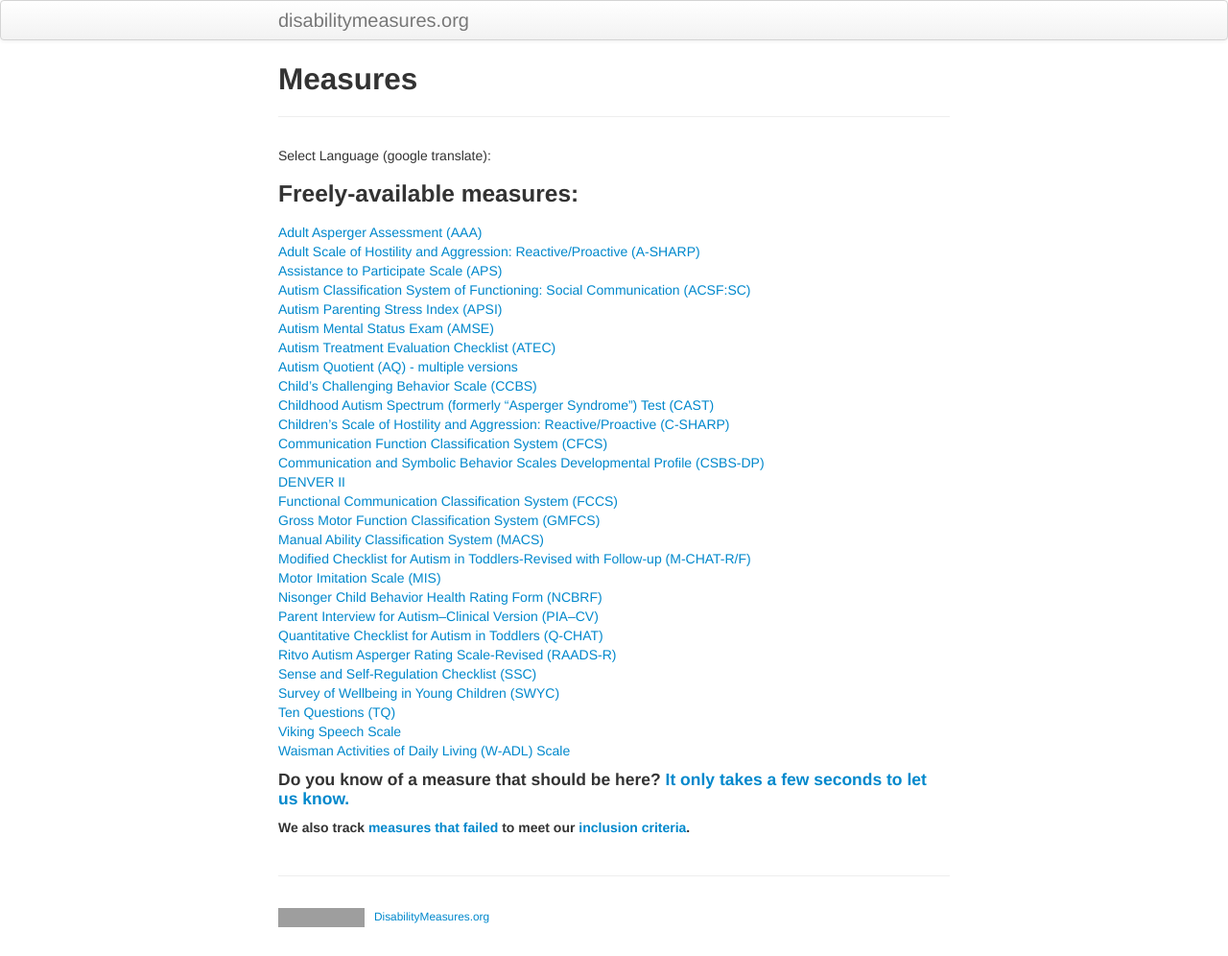
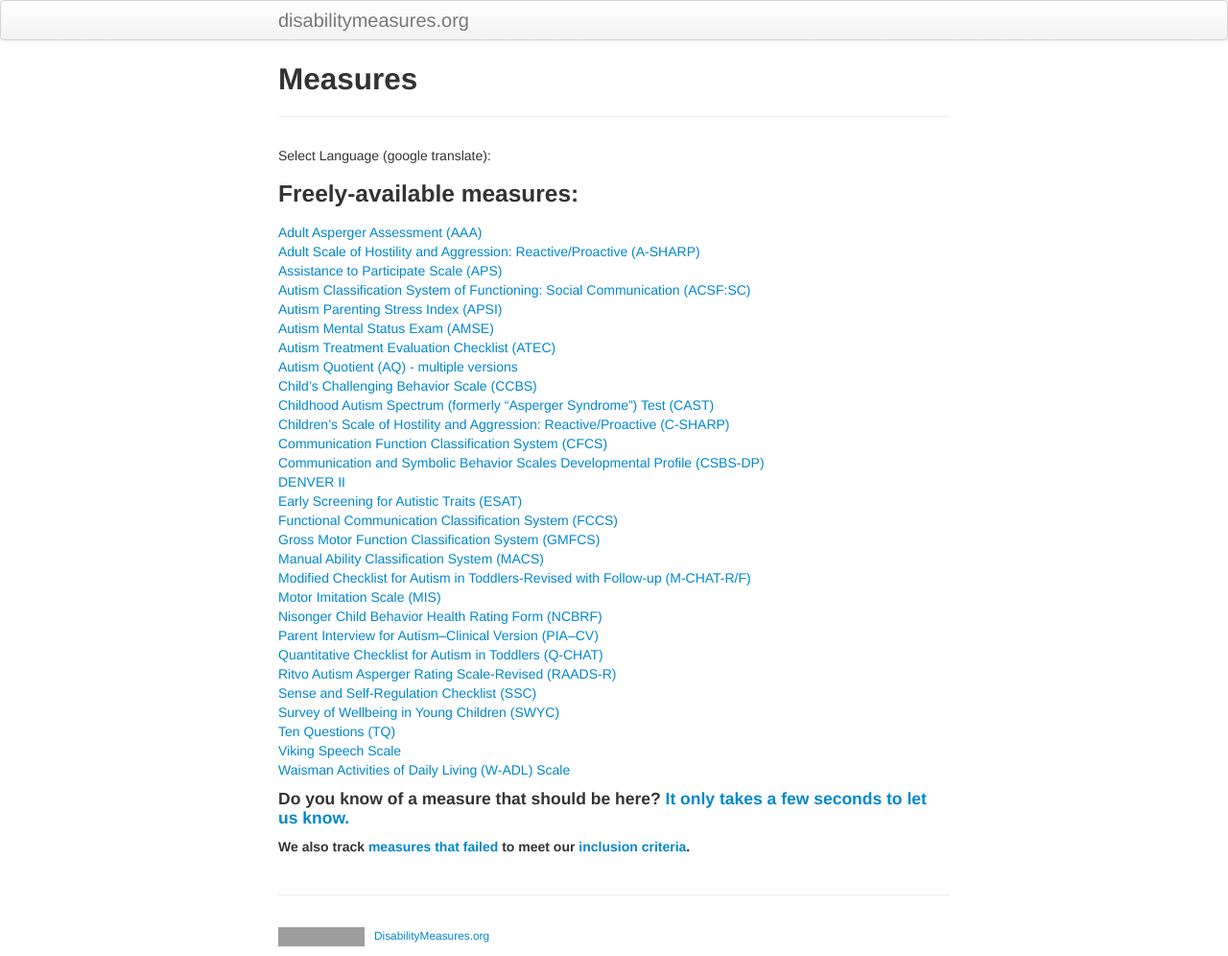
Before and after one commit to mjmaenner/disabilitymeasures, a Jekyll site: the page built from measures/index.md, in a window 1280 px wide. Shown: the whole page at 96% size. Built offline with Jekyll 4.4.1, drawn with Linux system fonts in a browser that asks for light colours; grey boxes are pictures that could not be loaded.

Commit message:
added ESAT to TOC

```diff
--- a/measures/index.md
+++ b/measures/index.md
@@ -27,6 +27,7 @@ function googleTranslateElementInit() {
 [Communication Function Classification System (CFCS)](http://disabilitymeasures.org/cfcs)
 [Communication and Symbolic Behavior Scales Developmental Profile (CSBS-DP)](disabilitymeasures/csbs-dp/index.md)
 [DENVER II](http://disabilitymeasures.org/denverii)
+[Early Screening for Autistic Traits (ESAT)](http://disabilitymeasures.org/ESAT)
 [Functional Communication Classification System (FCCS)](http://disabilitymeasures.org/fccs)
 [Gross Motor Function Classification System (GMFCS)](http://disabilitymeasures.org/gmfcs)
 [Manual Ability Classification System (MACS)](http://disabilitymeasures.org/macs/)
```
